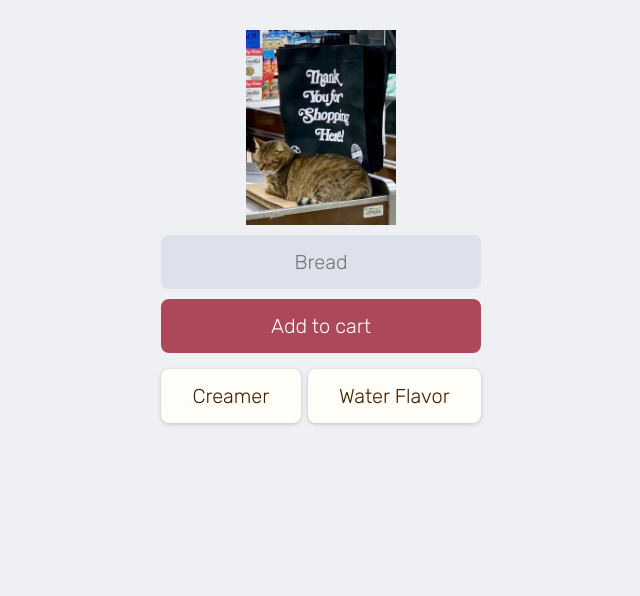
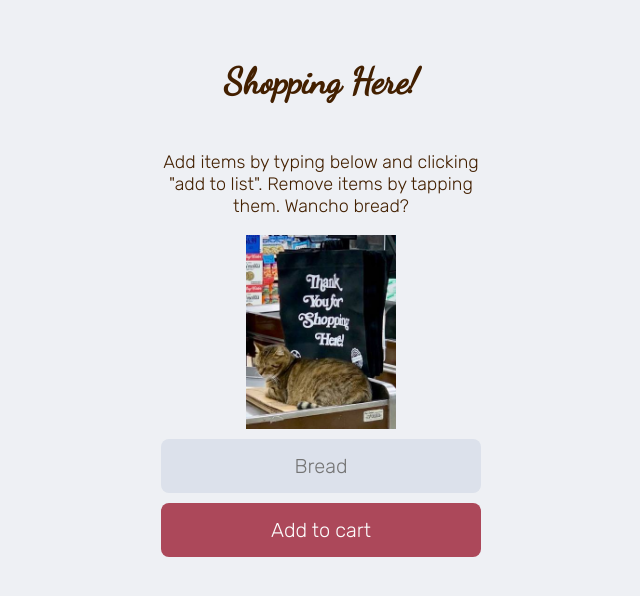
Before and after one commit to friedmanalexg/wancho-bread-olly, a plain HTML site: page index.html in a window 1280 px wide. Shown: the whole page, without its empty margins (319-959 px from the left). Drawn offline with Linux system fonts and the light colour scheme; no server answers.

Commit message:
tested and styled

```diff
--- a/index.css
+++ b/index.css
@@ -12,6 +12,22 @@ html, body {
     flex-direction: column;
     max-width: 320px;
     margin: 30px auto;
+}
+
+#title-text {
+    text-align: center;
+    font-size: 36px;
+    font-family: 'Dancing Script', cursive;
+
+
+}
+
+#marketing-text {
+    text-align: center;
+    font-size: 18px;
+    font-family: 'Rubik', sans-serif;
+
+
 }
 
 img {
--- a/index.html
+++ b/index.html
@@ -11,15 +11,17 @@
         <link rel="icon" type="image/png" sizes="16x16" href="/favicon-16x16.png">
         <link rel="manifest" href="/site.webmanifest">
         <link rel="stylesheet" href="index.css">
+        <link href="https://fonts.googleapis.com/css2?family=Dancing+Script&display=swap" rel="stylesheet">
     </head>
     <body>
         <div class="container">
+            <h2 id="title-text">Shopping Here!</h2>
+            <p id="marketing-text">Add items by typing below and clicking "add to list". Remove items by tapping them. Wancho bread?</p>
             <img src="assets/cat.png">
             <input type="text" id="input-field" placeholder="Bread">
             <button id="add-button">Add to cart</button>
             <ul id="shopping-list">
-                <li>Creamer</li>
-                <li>Water Flavor</li>
+
             </ul>
         </div>
         <script src="index.js" type="module"></script>
```
